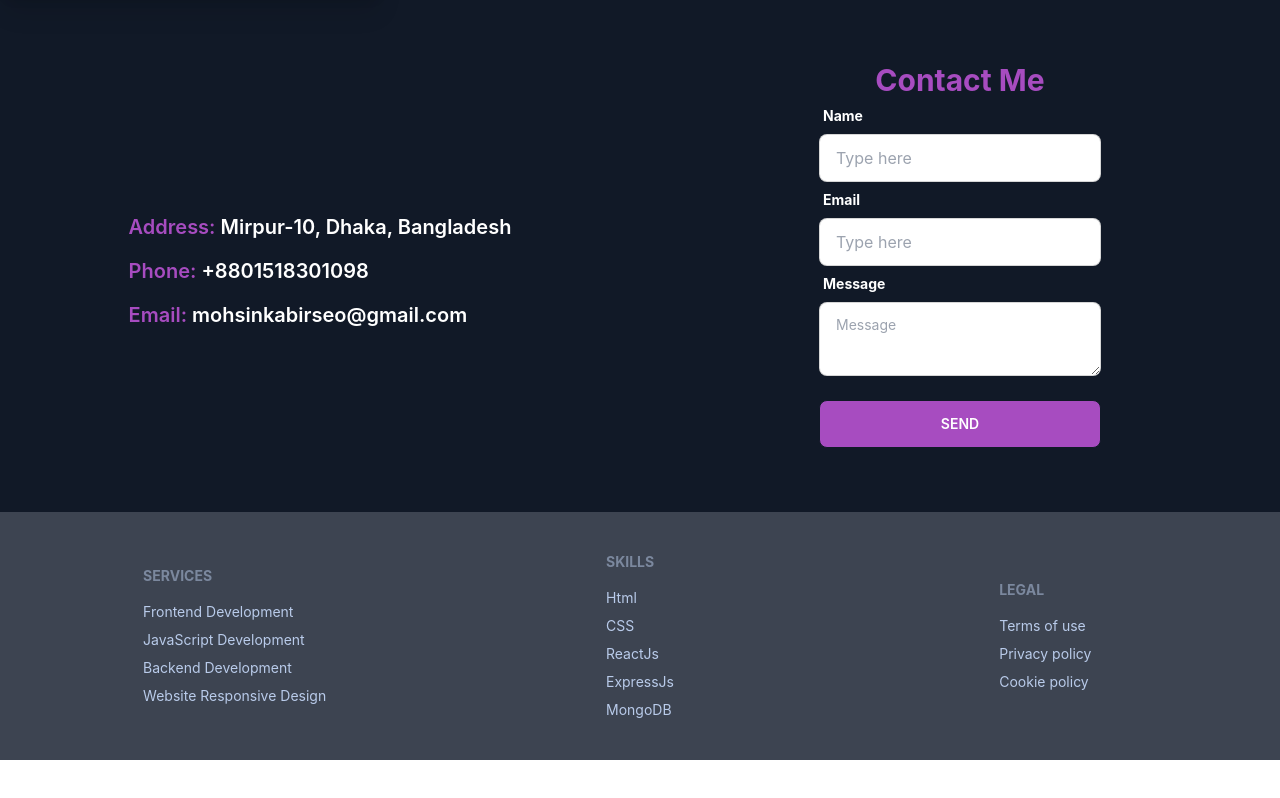
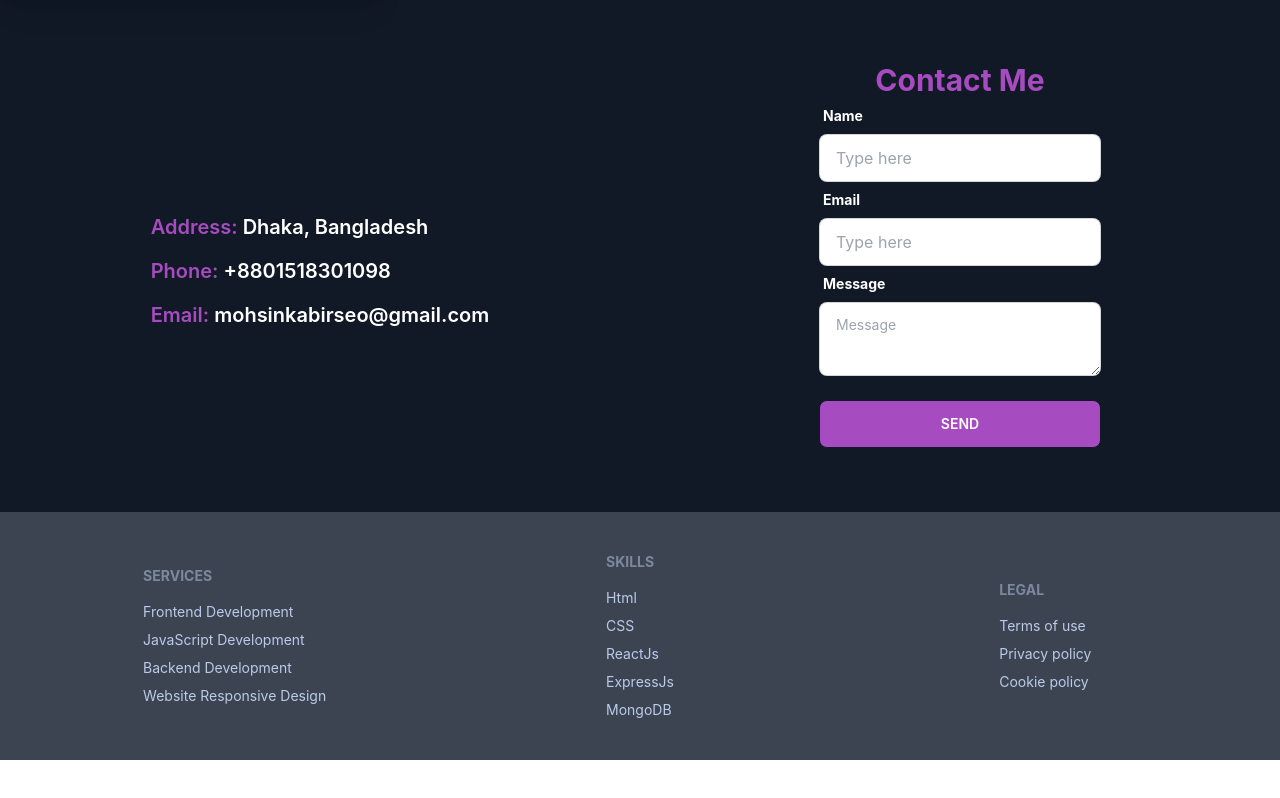
Before and after one commit to mhk98/mohsin-portfolio, a React (Create React App) app: page / in a window 1280 px wide. Shown: the part 1829-2627 px from the top of the page. Built offline with nearby package versions, Linux system fonts and the light colour scheme.

Commit message:
update contact address

```diff
--- a/src/Pages/Home/Contact.js
+++ b/src/Pages/Home/Contact.js
@@ -25,7 +25,7 @@ const Contact = () => {
      <div className='mt-8'>
 
        <label class="label">
-    <h2 class="label-text text-xl text-primary font-semibold">Address: <span className='text-white'>Mirpur-10, Dhaka, Bangladesh</span></h2>
+    <h2 class="label-text text-xl text-primary font-semibold">Address: <span className='text-white'>Dhaka, Bangladesh</span></h2>
       </label>
        <label class="label">
     <h2 class="label-text text-xl text-primary font-semibold">Phone: <span className='text-white'>+8801518301098</span></h2>
```
